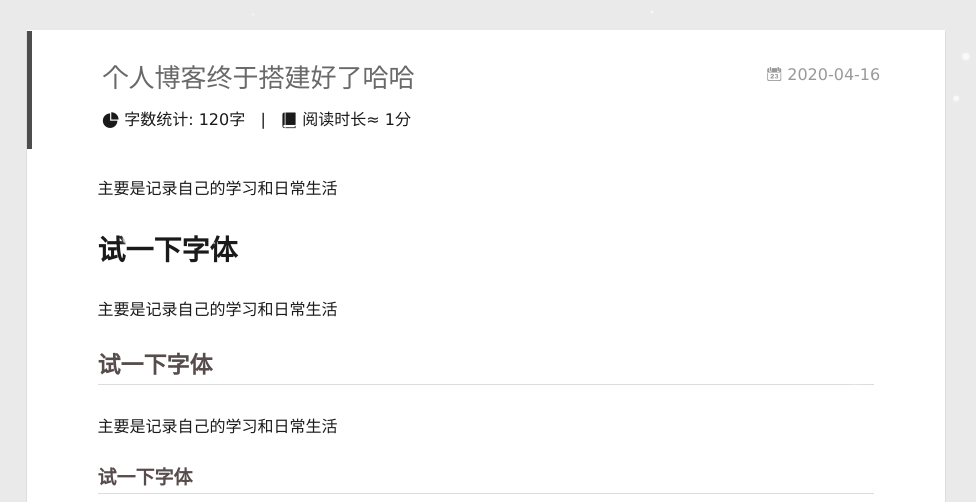
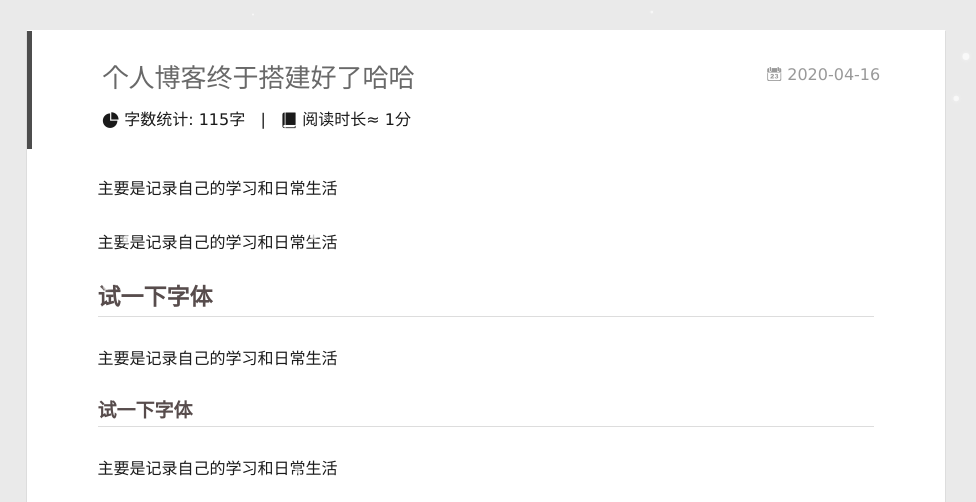
Before and after one commit to gejiangxia/gejiangxia.github.io, a plain HTML site: page 2020/04/16/hello-world/index.html in a window 1280 px wide. Shown: the top 502 px of the page, 304-1280 px from the left. Drawn offline with nearby package versions, Linux system fonts and the light colour scheme; some packages are replaced by stand-ins of ours; no server answers; animation ran at ten frames a second; a script that the page names is missing.

Commit message:
Site updated: 2020-04-18 13:30:20

```diff
--- a/2020/04/16/hello-world/index.html
+++ b/2020/04/16/hello-world/index.html
@@ -18,7 +18,7 @@
 <meta property="og:description" content="主要是记录自己的学习和日常生活">
 <meta property="og:locale" content="zh_TW">
 <meta property="article:published_time" content="2020-04-16T10:51:40.895Z">
-<meta property="article:modified_time" content="2020-04-18T05:22:41.664Z">
+<meta property="article:modified_time" content="2020-04-18T05:29:22.142Z">
 <meta property="article:author" content="葛江峡">
 <meta name="twitter:card" content="summary">
 
@@ -251,7 +251,7 @@
       <!-- 百度字体平台:http://fontstore.baidu.com/static/editor/index.html -->
       <i class="icon-statistics"></i>
       <span class="post-meta-item-text"> 字数统计:</span>
-      <span class="post-count">120字</span>
+      <span class="post-count">115字</span>
     </span>
   </span>
 
@@ -273,9 +273,10 @@
 
     <p>主要是记录自己的学习和日常生活</p>
 <a id="more"></a>
-<h1 id="试一下字体"><a href="#试一下字体" class="headerlink" title="试一下字体"></a>试一下字体</h1><p>主要是记录自己的学习和日常生活</p>
-<h2 id="试一下字体-1"><a href="#试一下字体-1" class="headerlink" title="试一下字体"></a>试一下字体</h2><p>主要是记录自己的学习和日常生活</p>
-<h3 id="试一下字体-2"><a href="#试一下字体-2" class="headerlink" title="试一下字体"></a>试一下字体</h3><p>主要是记录自己的学习和日常生活</p>
+
+<p>主要是记录自己的学习和日常生活</p>
+<h2 id="试一下字体"><a href="#试一下字体" class="headerlink" title="试一下字体"></a>试一下字体</h2><p>主要是记录自己的学习和日常生活</p>
+<h3 id="试一下字体-1"><a href="#试一下字体-1" class="headerlink" title="试一下字体"></a>试一下字体</h3><p>主要是记录自己的学习和日常生活</p>
 <p>主要是记录自己的学习和日常生活</p>
 <p>主要是记录自己的学习和日常生活</p>
 <p>主要是记录自己的学习和日常生活</p>
@@ -441,7 +442,7 @@
                 </span>
                 <span class="tooltip-content">
                     <div class="toc-article">
-                    <ol class="toc"><li class="toc-item toc-level-1"><a class="toc-link" href="#试一下字体"><span class="toc-number">1.</span> <span class="toc-text">试一下字体</span></a><ol class="toc-child"><li class="toc-item toc-level-2"><a class="toc-link" href="#试一下字体-1"><span class="toc-number">1.1.</span> <span class="toc-text">试一下字体</span></a><ol class="toc-child"><li class="toc-item toc-level-3"><a class="toc-link" href="#试一下字体-2"><span class="toc-number">1.1.1.</span> <span class="toc-text">试一下字体</span></a></li></ol></li></ol></li></ol>
+                    <ol class="toc"><li class="toc-item toc-level-2"><a class="toc-link" href="#试一下字体"><span class="toc-number">1.</span> <span class="toc-text">试一下字体</span></a><ol class="toc-child"><li class="toc-item toc-level-3"><a class="toc-link" href="#试一下字体-1"><span class="toc-number">1.1.</span> <span class="toc-text">试一下字体</span></a></li></ol></li></ol>
                     </div>
                 </span>
             </div>
```
